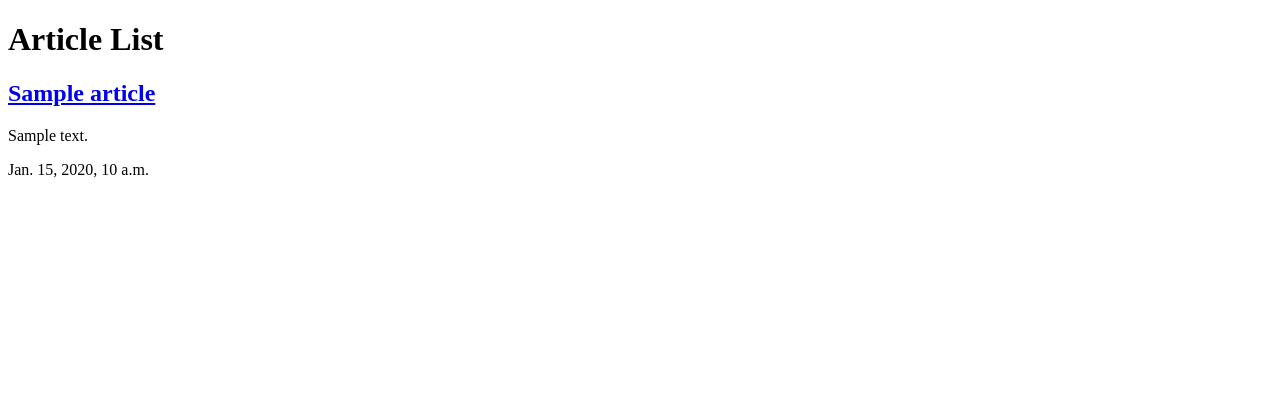
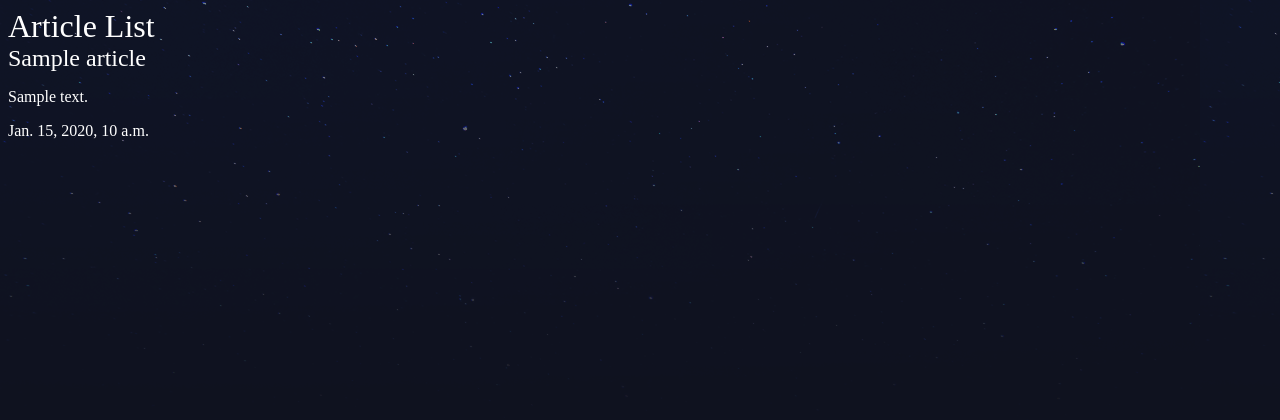
Before and after one commit to njal3001/django-tutorial, a Django app: page /articles/ in a window 1280 px wide. Shown: the top 420 px of the page. Run offline with Django 4.2, Linux system fonts and the light colour scheme; tables that the repository leaves empty hold one stand-in row (values such as "Sample post").

Commit message:
Static files and images

```diff
--- a/djangonautic/articles/models.py
+++ b/djangonautic/articles/models.py
@@ -9,3 +9,10 @@ class Article(models.Model):
 
     def __str__(self):
         return self.title
+
+    def snippet(self):
+        max_length = 50
+        if len(self.body) > max_length:
+            return self.body[:max_length] + "..."
+
+        return self.body
--- a/djangonautic/articles/templates/articles/article_list.html
+++ b/djangonautic/articles/templates/articles/article_list.html
@@ -1,8 +1,11 @@
+{% load static %}
+
 <!DOCTYPE html>
 <html lang="en">
 <head>
     <meta charset="UTF-8">
-    <title></title>
+    <title>Articles</title>
+    <link rel="stylesheet" href="{% static 'styles.css' %}">
 </head>
 <body>
     <h1>Article List</h1>
@@ -10,7 +13,7 @@
         {% for article in articles %}
         <div class="article">
             <h2><a href="#">{{ article.title }}</a></h2>
-            <p>{{ article.body }}</p>
+            <p>{{ article.snippet }}</p>
             <p>{{ article.date }}</p>
         </div>
         {% endfor %}
--- /dev/null
+++ b/djangonautic/assets/styles.css
@@ -0,0 +1,20 @@
+body {
+    background-color: #0f121f;
+    background-image: url(stars.png);
+    background-repeat-y: no-repeat;
+    color: #fff;
+}
+
+body *{
+    font-family: Ubuntu;
+}
+
+h1, h2, h3, h4, h5 {
+    font-weight: normal;
+    margin: 0;
+}
+
+a, a:hover, a:visited {
+    color: #fff;
+    text-decoration: none;
+}
--- a/djangonautic/djangonautic/settings.py
+++ b/djangonautic/djangonautic/settings.py
@@ -11,6 +11,7 @@ https://docs.djangoproject.com/en/4.0/ref/settings/
 """
 
 from pathlib import Path
+import os
 
 # Build paths inside the project like this: BASE_DIR / 'subdir'.
 BASE_DIR = Path(__file__).resolve().parent.parent
@@ -118,6 +119,10 @@ USE_TZ = True
 
 STATIC_URL = 'static/'
 
+STATICFILES_DIRS = (
+    os.path.join(BASE_DIR, 'assets'),
+)
+
 # Default primary key field type
 # https://docs.djangoproject.com/en/4.0/ref/settings/#default-auto-field
 
--- a/djangonautic/djangonautic/urls.py
+++ b/djangonautic/djangonautic/urls.py
@@ -16,6 +16,7 @@ Including another URLconf
 from django.contrib import admin
 from django.urls import path, include
 from . import views
+from django.contrib.staticfiles.urls import staticfiles_urlpatterns
 
 urlpatterns = [
     path('admin/', admin.site.urls),
@@ -23,3 +24,5 @@ urlpatterns = [
     path('about/', views.about),
     path('', views.homepage)
 ]
+
+urlpatterns += staticfiles_urlpatterns()
```
Also changed, not shown: djangonautic/assets/stars.png (added).
